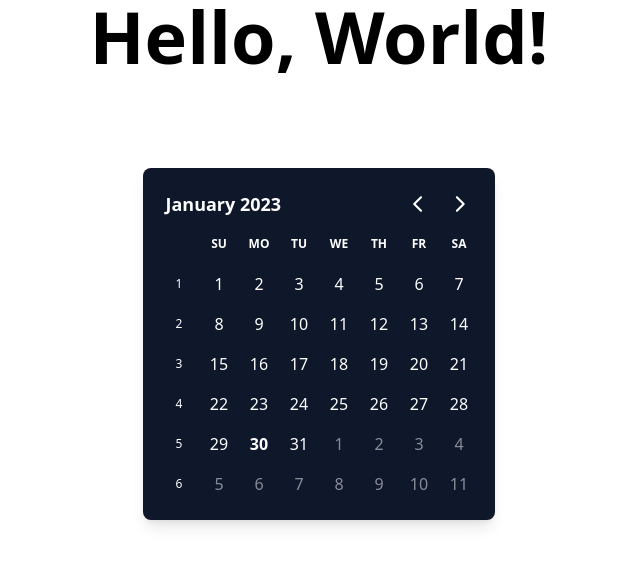
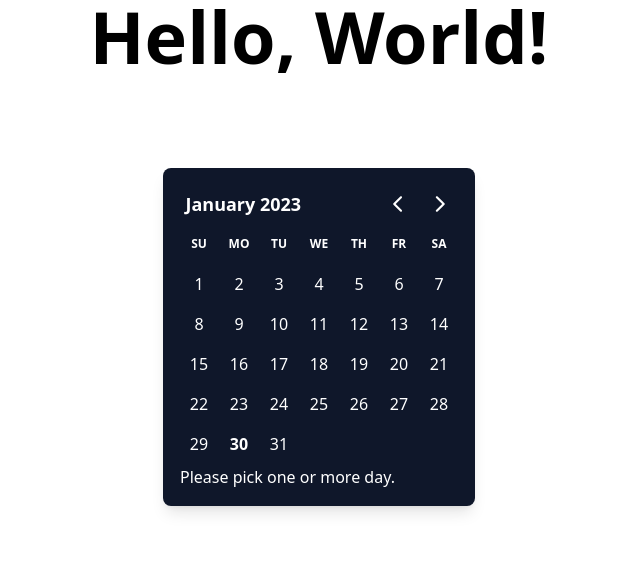
Before and after one commit to MomenSherif/react-components-crafting, a React (Vite) app: page / in a window 1280 px wide. Shown: the top 566 px of the page, without its empty margins (321-961 px from the left). Built offline with nearby package versions, Linux system fonts and the light colour scheme; the HTML template or start-up script is replaced by a standard one.

Commit message:
Multiple date picker

```diff
--- a/src/App.tsx
+++ b/src/App.tsx
@@ -20,6 +20,7 @@ import DialogExample from './Dialog/DialogExample';
 import SelectDownshift, { SelectDownshiftMultiple } from './downshift/Select';
 import SingleDatePicker, {
   DatePickerCustomized,
+  MultipleDatePicker,
 } from './DatePicker/DatePicker';
 
 function App() {
@@ -35,7 +36,8 @@ function App() {
         {/* <SelectDownshift /> */}
         {/* <SelectDownshiftMultiple /> */}
         {/* <SingleDatePicker /> */}
-        <DatePickerCustomized />
+        {/* <DatePickerCustomized /> */}
+        <MultipleDatePicker />
       </div>
     </div>
   );
--- a/src/DatePicker/DatePicker.tsx
+++ b/src/DatePicker/DatePicker.tsx
@@ -69,3 +69,29 @@ export function DatePickerCustomized() {
     />
   );
 }
+
+export function MultipleDatePicker() {
+  const [days, setDays] = useState<Date[] | undefined>([]);
+
+  return (
+    <DayPicker
+      mode="multiple"
+      min={1}
+      max={7}
+      selected={days}
+      onSelect={setDays}
+      className="w-fit bg-slate-900 text-white p-4 rounded-lg shadow-lg [--rdp-background-color:theme(colors.slate.700/30)]
+  [--rdp-accent-color:theme(colors.indigo.600/50)]"
+      classNames={{
+        day_selected: 'bg-indigo-600/50',
+      }}
+      footer={
+        days && days?.length > 0 ? (
+          <p>You selected {days.length} day(s).</p>
+        ) : (
+          <p>Please pick one or more day.</p>
+        )
+      }
+    />
+  );
+}
```
